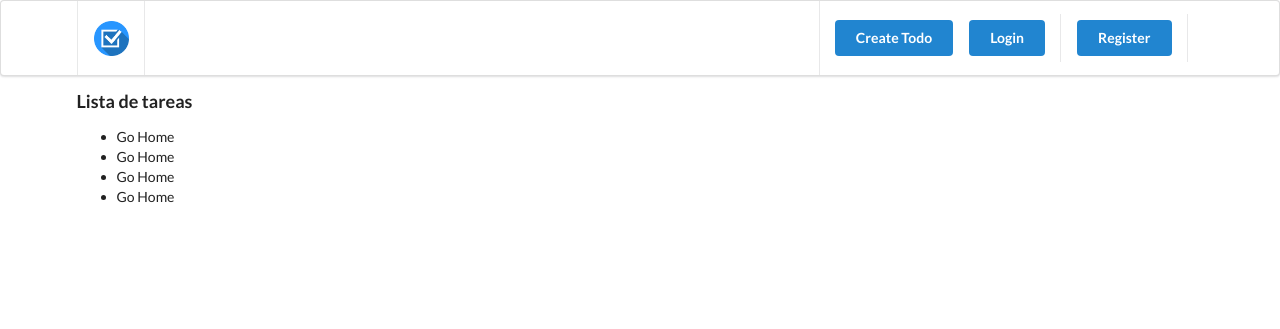
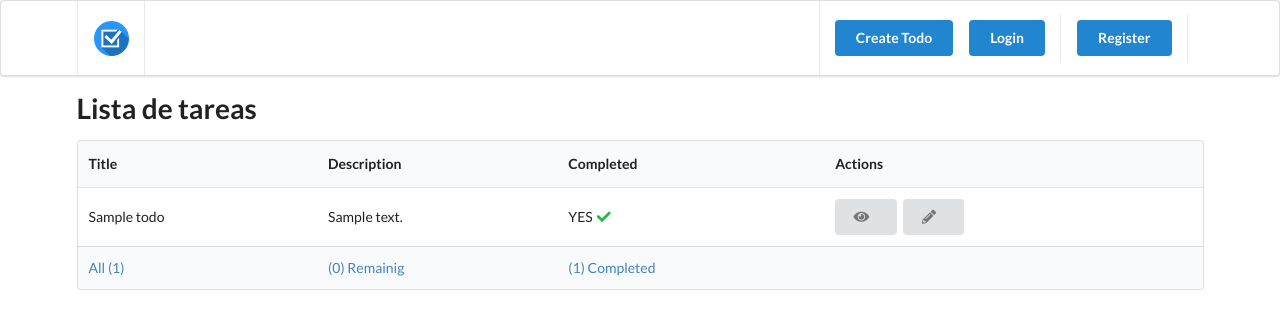
Before and after one commit to dickson7/ToDo, a Django app: a page that uses templates/todo/index.html in a window 1280 px wide. Shown: the top 329 px of the page. Run offline with Django 3.2, Linux system fonts and the light colour scheme; tables that the repository leaves empty hold one stand-in row (values such as "Sample post"); parts of the project's set-up code (start-up, migrations or seed data) failed here and were passed over.

Commit message:
feat: filtering querysets

```diff
--- a/templates/todo/index.html
+++ b/templates/todo/index.html
@@ -4,11 +4,61 @@
 
 {% block content %}
 
-<h3>Lista de tareas</h3>
-<ul>
-    <li>Go Home</li>
-    <li>Go Home</li>
-    <li>Go Home</li>
-    <li>Go Home</li>
-</ul>
+<h1 class= "ui headers">Lista de tareas</h1>
+{% if todos %}
+    <table class= "ui table">
+        <thead>
+            <tr>
+                <th>Title</th>
+                <th>Description</th>
+                <th>Completed</th>
+                <th>Actions</th>
+            </tr>
+        </thead>
+        <tbody>
+            {% for todo in todos %}
+                <tr>
+                    <td>{{todo.title}}</td>
+                    <td>{{todo.description}}</td>
+                    <td>
+                        {% if todo.is_completed %}
+                            YES <i class="check icon green"></i>
+                        {% else %}
+                            NO
+                        {% endif %}
+                    </td>
+                    <td>
+                        <a href="" class="ui button">
+                            <i class="eye icon"></i>
+                        </a>
+                        <a href="" class="ui button">
+                            <i class="pencil icon"></i>
+                        </a>
+                    </td>
+                </tr>
+            {% endfor %}
+        </tbody>
+        <tfoot>
+            <tr>
+                <th>
+                    <a href="?filter=all">All ({{ all_count }})</a>
+                </th>
+                <th>
+                    <a href="?filter=incomplete">({{ incomplete_count}}) Remainig</a>
+                </th>
+                <th>
+                    <a href="?filter=complete">({{ completed_count}}) Completed</a>
+                </th>
+                <th></th>
+            </tr>
+        </tfoot>
+    </table>
+{% else %}
+    <div class="ui message">
+        <div class="header">
+            No items yet
+        </div>
+        <p>You can create your first ToDo now <a href={% url 'create-todo' %}> Add neww</a></p>
+    </div>
+{% endif %}
 {% endblock content %}
--- a/todo/views.py
+++ b/todo/views.py
@@ -7,7 +7,27 @@ from django.urls import reverse
 
 
 def index(request):
-    return render(request, 'todo/index.html')
+    todos = Todo.objects.all()
+    completed_count = todos.filter(is_completed=True).count()
+    incomplete_count = todos.filter(is_completed=False).count()
+    all_count = todos.count()
+
+    context = {'todos': get_showing_todos(request, todos),
+               'completed_count':completed_count,
+               'incomplete_count':incomplete_count,
+               'all_count':all_count
+               }
+    return render(request, 'todo/index.html', context)
+
+def get_showing_todos(request, todos):
+    if request.GET and request.GET.get('filter'):
+        if request.GET.get('filter') == 'complete':
+            return todos.filter(is_completed=True)
+        if request.GET.get('filter') == 'incomplete':
+            return todos.filter(is_completed=False)
+
+    return todos
+
 
 def create_todo(request):
     form = TodoForm()
```
